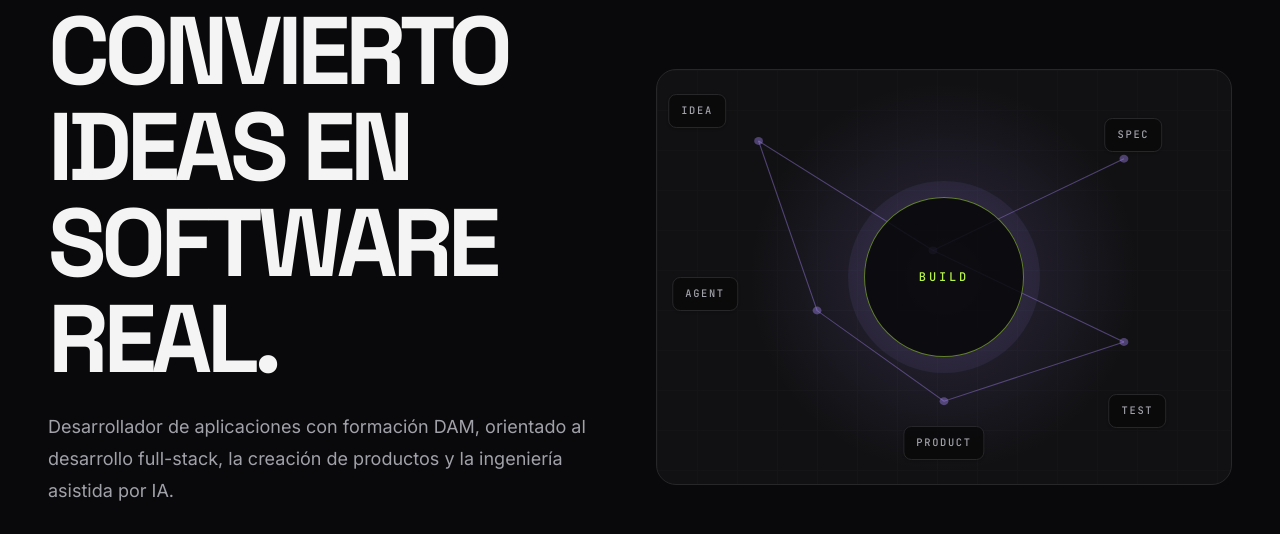
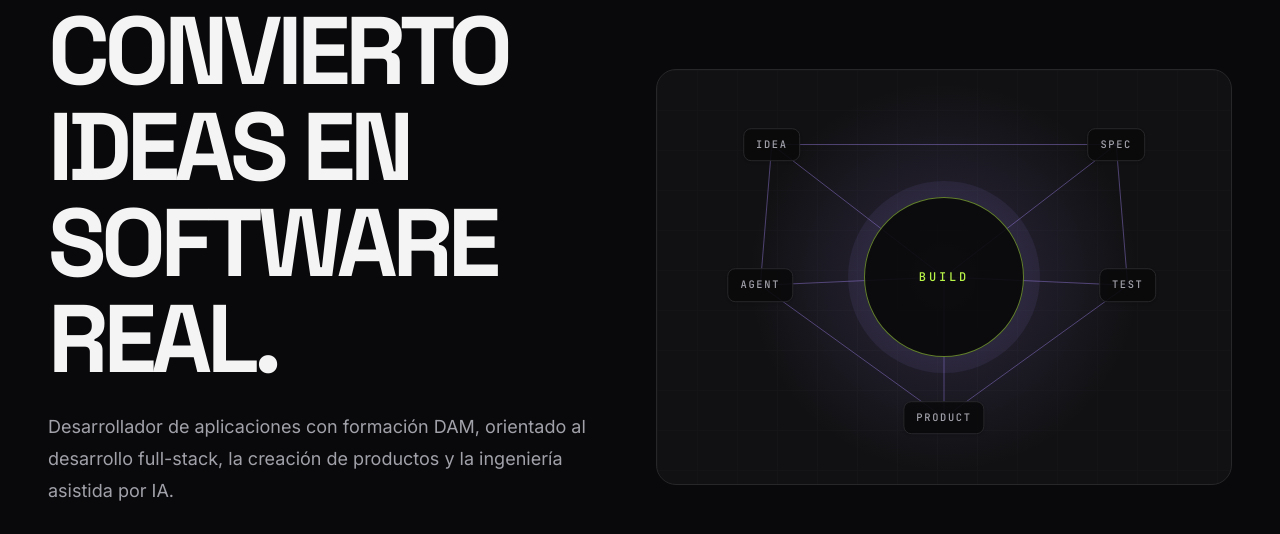
Before and after one commit to Aljama1/manuel-aljama-portfolio, a Next.js app: page / in a window 1280 px wide. Shown: the part 210-744 px from the top of the page. Built offline with nearby package versions, Linux system fonts and the light colour scheme; no server answers.

Commit message:
fix(home): refine how i build diagram geometry

```diff
--- a/src/components/hero/HeroVisual.tsx
+++ b/src/components/hero/HeroVisual.tsx
@@ -1,9 +1,15 @@
-const stages = [
-  { label: "IDEA", className: "top-6 left-4 sm:left-10" },
-  { label: "SPEC", className: "top-12 right-3 sm:right-10" },
-  { label: "AGENT", className: "top-1/2 left-2 sm:left-12" },
-  { label: "TEST", className: "right-3 bottom-14 sm:right-9" },
-  { label: "PRODUCT", className: "bottom-6 left-1/2" },
+interface StageNode {
+  readonly label: string;
+  readonly x: number;
+  readonly y: number;
+}
+
+const STAGES: readonly StageNode[] = [
+  { label: "IDEA", x: 20, y: 18 },
+  { label: "SPEC", x: 80, y: 18 },
+  { label: "AGENT", x: 18, y: 52 },
+  { label: "TEST", x: 82, y: 52 },
+  { label: "PRODUCT", x: 50, y: 84 },
 ] as const;
 
 export function HeroVisual() {
@@ -17,33 +23,68 @@ export function HeroVisual() {
 
       <svg
         className="absolute inset-0 h-full w-full text-secondary/40"
-        viewBox="0 0 520 420"
+        viewBox="0 0 1000 1000"
         fill="none"
         preserveAspectRatio="none"
       >
-        <path d="M92 72L250 183L423 90" stroke="currentColor" strokeWidth="1" />
+        {/* Closed perimeter workflow: IDEA -> SPEC -> TEST -> PRODUCT -> AGENT -> IDEA */}
         <path
-          d="M92 72L145 244L260 336L423 276"
+          d="M200 180 L800 180 L820 520 L500 840 L180 520 Z"
           stroke="currentColor"
           strokeWidth="1"
+          vectorEffect="non-scaling-stroke"
         />
-        <path d="M250 183L423 276" stroke="currentColor" strokeWidth="1" />
-        <circle cx="92" cy="72" r="4" fill="currentColor" />
-        <circle cx="250" cy="183" r="4" fill="currentColor" />
-        <circle cx="423" cy="90" r="4" fill="currentColor" />
-        <circle cx="145" cy="244" r="4" fill="currentColor" />
-        <circle cx="423" cy="276" r="4" fill="currentColor" />
-        <circle cx="260" cy="336" r="4" fill="currentColor" />
+
+        {/* Radial links from stages to the central BUILD core */}
+        <path
+          d="M200 180 L500 500"
+          stroke="currentColor"
+          strokeWidth="1"
+          vectorEffect="non-scaling-stroke"
+        />
+        <path
+          d="M800 180 L500 500"
+          stroke="currentColor"
+          strokeWidth="1"
+          vectorEffect="non-scaling-stroke"
+        />
+        <path
+          d="M180 520 L500 500"
+          stroke="currentColor"
+          strokeWidth="1"
+          vectorEffect="non-scaling-stroke"
+        />
+        <path
+          d="M820 520 L500 500"
+          stroke="currentColor"
+          strokeWidth="1"
+          vectorEffect="non-scaling-stroke"
+        />
+        <path
+          d="M500 840 L500 500"
+          stroke="currentColor"
+          strokeWidth="1"
+          vectorEffect="non-scaling-stroke"
+        />
+
+        {/* Stage node vertices */}
+        <circle cx="200" cy="180" r="4" fill="currentColor" />
+        <circle cx="800" cy="180" r="4" fill="currentColor" />
+        <circle cx="180" cy="520" r="4" fill="currentColor" />
+        <circle cx="820" cy="520" r="4" fill="currentColor" />
+        <circle cx="500" cy="840" r="4" fill="currentColor" />
+        <circle cx="500" cy="500" r="4" fill="currentColor" />
       </svg>
 
-      <div className="absolute top-1/2 left-1/2 flex h-32 w-32 -translate-x-1/2 -translate-y-1/2 items-center justify-center rounded-full border border-primary/50 bg-background/85 font-mono text-xs font-medium tracking-[0.24em] text-primary shadow-[0_0_0_1rem_color-mix(in_srgb,var(--secondary)_8%,transparent)] sm:h-40 sm:w-40">
+      <div className="absolute top-1/2 left-1/2 z-10 flex h-32 w-32 -translate-x-1/2 -translate-y-1/2 items-center justify-center rounded-full border border-primary/50 bg-background/90 font-mono text-xs font-medium tracking-[0.24em] text-primary shadow-[0_0_0_1rem_color-mix(in_srgb,var(--secondary)_8%,transparent)] sm:h-40 sm:w-40">
         BUILD
       </div>
 
-      {stages.map((stage) => (
+      {STAGES.map((stage) => (
         <div
           key={stage.label}
-          className={`absolute -translate-x-1/2 rounded-sm border border-border bg-background/90 px-3 py-2 font-mono text-[0.65rem] font-medium tracking-[0.16em] text-foreground-muted shadow-sm ${stage.className}`}
+          style={{ left: `${stage.x}%`, top: `${stage.y}%` }}
+          className="absolute z-10 -translate-x-1/2 -translate-y-1/2 rounded-sm border border-border bg-background/90 px-3 py-2 font-mono text-[0.65rem] font-medium tracking-[0.16em] text-foreground-muted shadow-sm"
         >
           {stage.label}
         </div>
```
